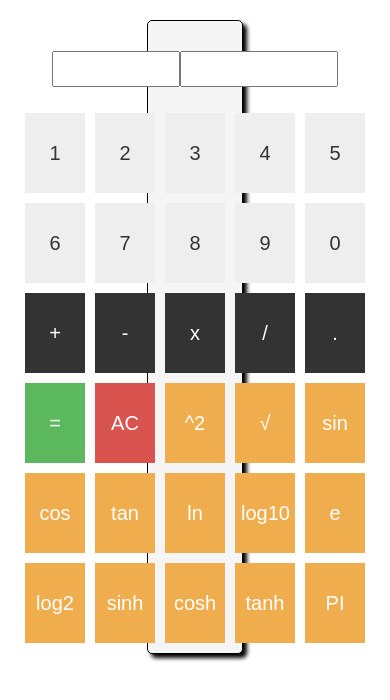
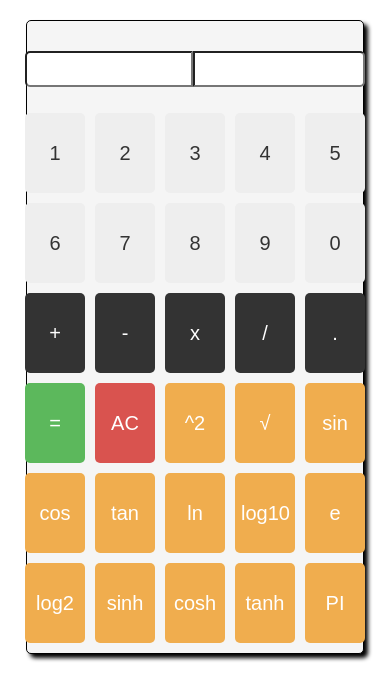
Before and after one commit to KingPrince001/Calculator_App, a React (Vite) app: page / in a window 390 px wide. Shown: the top 700 px of the page. Built offline with nearby package versions, Linux system fonts and the light colour scheme.

Commit message:
added media querries

```diff
--- a/src/App.css
+++ b/src/App.css
@@ -1,6 +1,5 @@
 body {
-  /* background: rgb(2,0,36);
-/* background: radial-gradient(circle, rgba(2,0,36,1) 0%, rgba(172,127,149,1) 35%, rgba(0,212,255,1) 100%); */ */
+background-color:white;
 }
 .container {
     display: flex;
@@ -21,25 +20,20 @@ body {
     justify-content: center;
     margin-bottom: 1rem;
     margin-top:20px ;
-    /* border: 1.5px solid; */
-    border-radius: 5px;
+
     width: 22vw;
   }
   .input-field {
     width: 120px;
     height: 30px;
-    /* outline: none;
-    border: none; */
-
-    /* margin-right: 10px; */
+   border-radius: 5px 0 0 5px;
     text-align: right;
   }
 
   .result-field {
     width: 150px;
     height: 30px;
-    /* outline: none;
-    border: none; */
+    border-radius: 0 5px 5px 0;
     text-align: right;
     font-weight: bold;
   }
@@ -55,6 +49,7 @@ body {
     width: 50px;
     height: 50px;
     font-size: 16px;
+    border-radius: 5px;
     border: none;
     outline: none;
     background-color: #eee;
@@ -110,6 +105,11 @@ body {
   }
 
   @media (max-width: 480px) {
+
+    .container{
+      margin-top: 20px;
+      width: 90%;
+    }
     .button-container {
       grid-template-columns: repeat(5, 1fr);
     }
@@ -123,4 +123,10 @@ body {
         width: 90%;
         padding: 10px;
     }
+    .input-field {
+      width: 160px;
+    }
+    .result-field {
+      width: 164px;
+    }
   }
```
